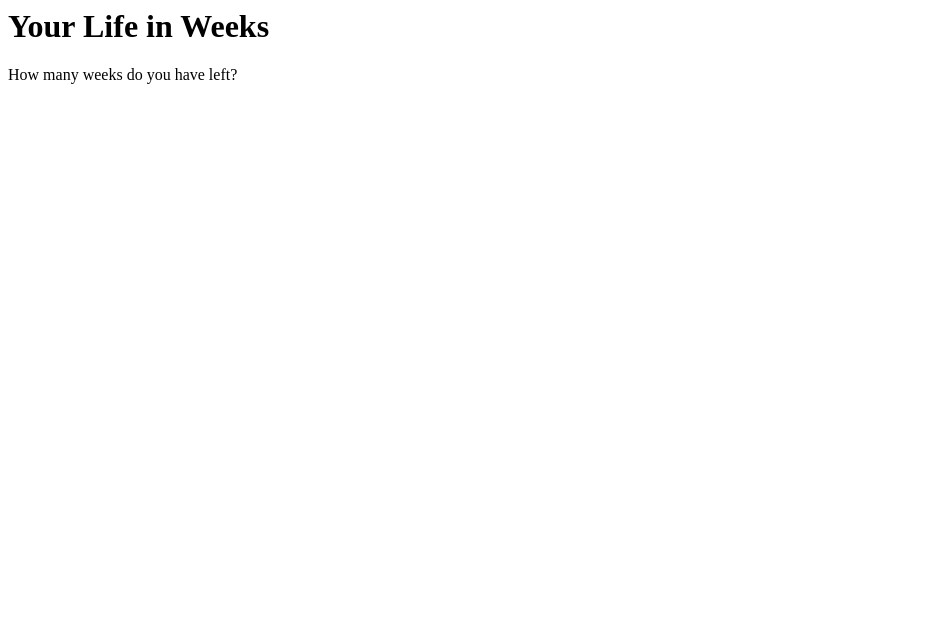
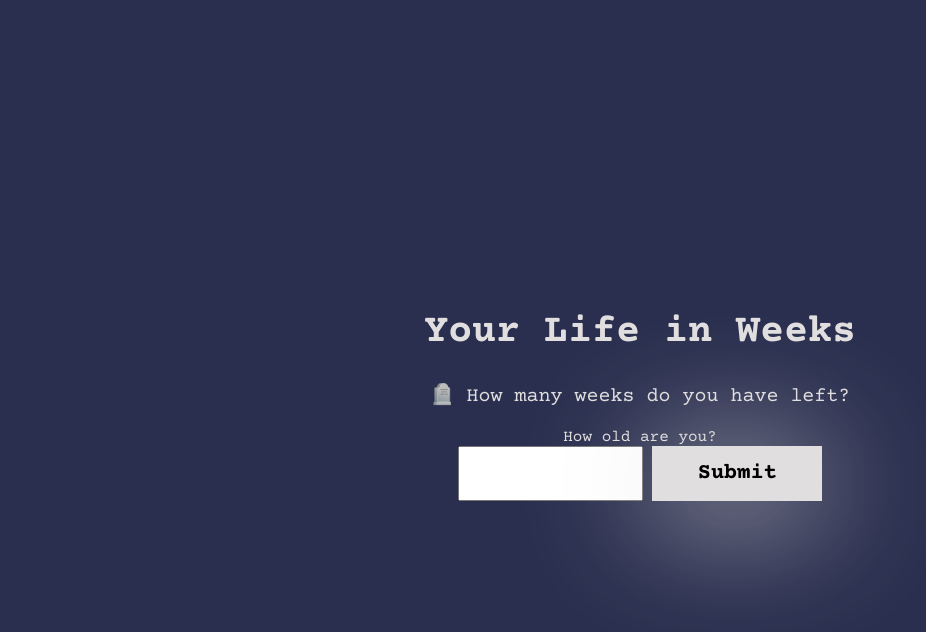
Before and after one commit to theLadEli/your-life-in-weeks, a plain HTML site: page index.html in a window 1280 px wide. Shown: the whole page, without its empty margins (0-926 px from the left). Drawn offline with nearby package versions, Linux system fonts and the light colour scheme.

Commit message:
Functional, and started CSS

```diff
--- a/index.html
+++ b/index.html
@@ -6,16 +6,34 @@
     <title>Your life in weeks</title>
 
     <link rel="icon" type="image/x-icon" href="favicon.png">
+    <link rel="stylesheet" href="styles.css">
 
     <!-- Customised Social Sharing -->
     <meta property="og:title" content="Your life in weeks">
     <meta property="og:description" content="How many weeks do you have left?">
     <meta property="og:image" content="https://github.com/theLadEli/your-life-in-weeks/blob/main/social-share-image.jpeg?raw=true">
+
+    <link rel="preconnect" href="https://fonts.googleapis.com">
+    <link rel="preconnect" href="https://fonts.gstatic.com" crossorigin>
+    <link href="https://fonts.googleapis.com/css2?family=Courier+Prime:ital,wght@0,400;0,700;1,400;1,700&display=swap" rel="stylesheet">
 </head>
 <body>
-    <h1>Your Life in Weeks</h1>
-    <p>How many weeks do you have left?</p>
 
-    <div id="results"></div>
+    <div id="container">
+        <h1>Your Life in Weeks</h1>
+        <p>🪦 How many weeks do you have left?</p>
+
+        <form onsubmit="getWeeksLeft()">
+            <label for="ageInYears">How old are you?</label>
+            <input type="number" name="ageInYears" id="ageInYears" required>
+
+            <input type="submit" value="Submit">
+        </form>
+
+        <div id="results"></div>
+    </div>
+
+
+<script src="script.js"></script>
 </body>
 </html>
--- /dev/null
+++ b/script.js
@@ -0,0 +1,13 @@
+function getWeeksLeft(){
+    event.preventDefault();
+    var years = document.getElementById("ageInYears").value;
+    var results = document.getElementById("results");
+    var weeksLeft = (80 - years) * 52;
+
+    if (weeksLeft <= 0) {
+        results.innerHTML = (`👀 ...This is odd, you're ${weeksLeft} in debt. Better use 'em wisely!`)
+    } else {
+        results.innerHTML = (`You are ${years} old and have ${weeksLeft} weeks left to live.`)
+    }
+
+}
--- /dev/null
+++ b/styles.css
@@ -0,0 +1,46 @@
+body {
+    margin: 0;
+    padding: 0;
+    display: flex;
+    align-items: center;
+    justify-content: center;
+    height: 100vh;
+    background: #2A2F4F;
+    color: #e0dede;
+    text-align: center;
+    font-family: 'Courier Prime', monospace;
+}
+
+.container {
+    width: 550px;
+    text-align: center;
+    font-family: 'Kalam', cursive;
+    text-align: center;
+}
+
+h1 {
+    font-size: 40px;
+}
+
+p {
+    font-size: 20px;
+}
+
+label {
+    display: block;
+}
+
+input {
+    height: 55px;
+}
+
+input[type=submit] {
+    background-color: #e0dede;
+    width: 170px;
+    border-radius: none;
+    box-shadow: -2px 10px 128px 0px #e0dede;
+    border: none;
+    font-weight: bold;
+    font-family: 'Courier Prime', monospace;
+    font-size: 22px;
+}
```
